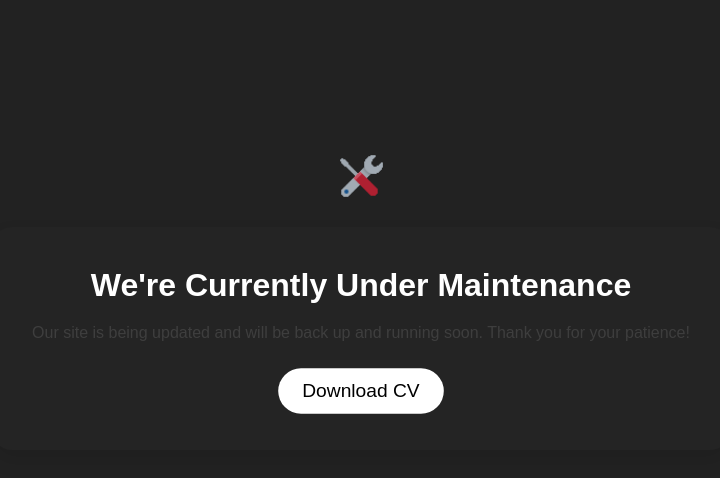
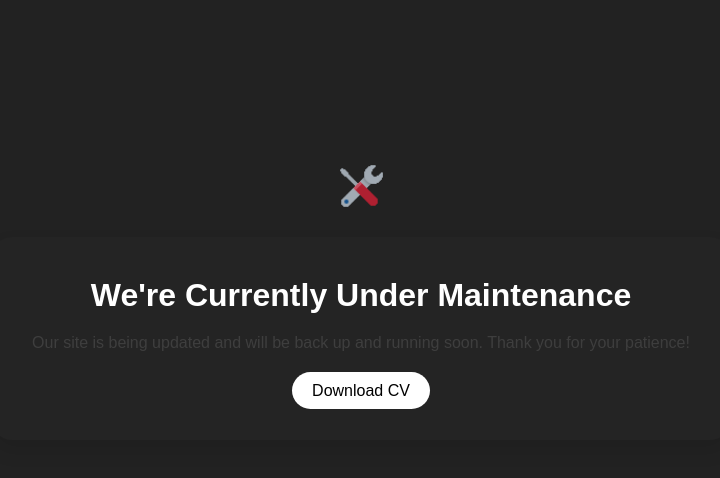
Before and after one commit to k-shopnil/portfolio, a plain HTML site: page index.html in a window 1280 px wide. Shown: the top 478 px of the page, without its empty margins (279-999 px from the left). Drawn offline with Linux system fonts and the light colour scheme.

Commit message:
Update styles.css

```diff
--- a/styles.css
+++ b/styles.css
@@ -62,7 +62,7 @@ p.message{
 }
 
 .btn {
-    scale: 1.2;
+    transform: scale(1.2)
     display: inline-block;
     background-color: rgb(255, 255, 255);
     color: #000000;
```
